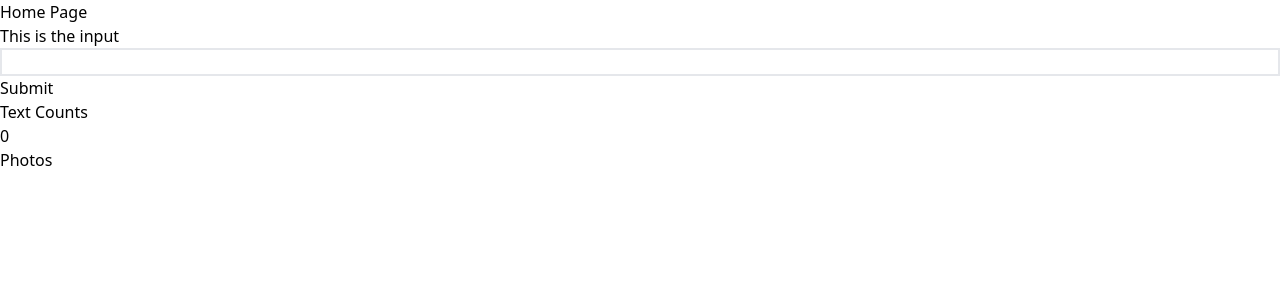
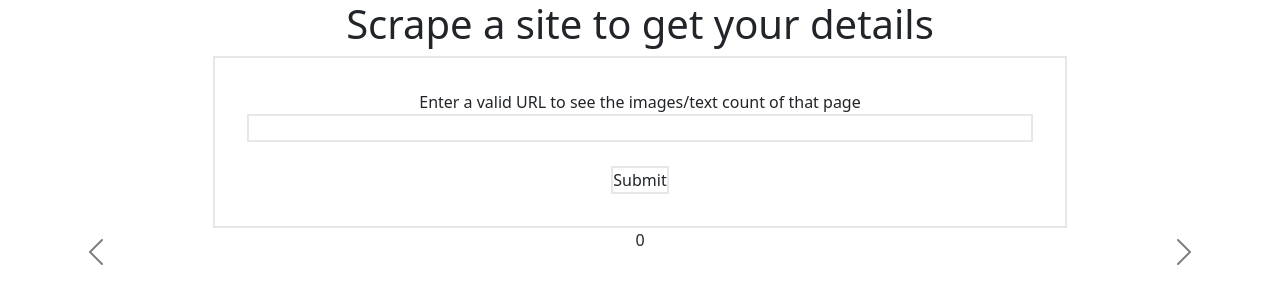
Before and after one commit to jarodchristiansen/xc-image-gallery, a Next.js app: page / in a window 1280 px wide. Shown: the top 304 px of the page. Built offline with nearby package versions, Linux system fonts and the light colour scheme.

Commit message:
bootstrap/base-styling

```diff
--- /dev/null
+++ b/components/ImageCarousel/index.tsx
@@ -0,0 +1,91 @@
+import { useState } from "react";
+// import { items } from "../public/Items.json";
+import { Carousel } from "react-bootstrap";
+
+const LandingCarousel = (photos: any) => {
+  const { photos: images } = photos;
+
+  const [index, setIndex] = useState(0);
+
+  const handleSelect = (selectedIndex: number, e: any) => {
+    setIndex(selectedIndex);
+  };
+
+  return (
+    <div className="flex flex-col min-w-full">
+      <Carousel
+        activeIndex={index}
+        onSelect={handleSelect}
+        fade
+        variant="dark"
+        indicators={false}
+      >
+        {!!images.length &&
+          images.map((item: any, idx: number) => (
+            <Carousel.Item
+              key={item + idx.toString()}
+              interval={2000}
+              className="carousel-item"
+            >
+              <img
+                src={item}
+                alt="slides"
+                className="carousel-image max-h-96 max-w-7xl mx-auto"
+              />
+            </Carousel.Item>
+          ))}
+      </Carousel>
+    </div>
+  );
+};
+
+// const CarouselContainer = styled.div`
+//   display: flex;
+//   flex-direction: column;
+//   width: 100%;
+//   max-width: 80rem;
+//   border-radius: 10px 10px, 0 0;
+//   img {
+//     max-height: 30rem;
+//     max-width: 26rem;
+//     @media ${MediaQueries.MD} {
+//       min-width: 90rem;
+//       min-height: 45rem;
+//     }
+//   }
+//   h3 {
+//     color: #3f3e3e;
+//     font-weight: bold;
+//     letter-spacing: 0.05rem;
+//     margin: auto;
+//     width: 100%;
+//     padding: 0.5rem 0;
+//     border-top: 1px solid lightgray;
+//     border-right: 1px solid lightgray;
+//     border-left: 1px solid lightgray;
+//     background-color: #9997f752;
+//     max-width: 26rem;
+//     @media ${MediaQueries.MD} {
+//       max-width: 90rem;
+//       border-radius: 0 0 10px 10px;
+//     }
+//   }
+//   p {
+//     color: black;
+//   }
+//   .carousel-item {
+//     width: "100%";
+//     position: relative;
+//     .carousel-control-prev-icon {
+//       color: black;
+//     }
+//     .carousel-control-next-icon {
+//       color: black;
+//     }
+//     .carousel-image {
+//       position: relative;
+//     }
+//   }
+// `;
+
+export default LandingCarousel;
--- a/components/TextCountChart/index.tsx
+++ b/components/TextCountChart/index.tsx
@@ -8,9 +8,7 @@ import {
 } from "recharts";
 import React, { useMemo } from "react";
 
-const TextCountChart = (data: any) =>
-  // { data, sum }: UserHoldingsPieChartProps
-  {
+const TextCountChart = (data: any) => {
   const COLORS = [
     "#8884d8",
     "#82ca9d",
@@ -24,16 +22,9 @@ const TextCountChart = (data: any) =>
   ];
 
   return (
-      <div className="min-w-full">
     <div>
-          <h2>Text Counts</h2>
-
-          {/* <span className="total-span">Total - {currencyFormat(sum)}</span> */}
-
-          <div className="min-w-full">
       {data.data.length && (
-              // <ResponsiveContainer width={600} height={600}>
-              <PieChart width={500} height={500}>
+        <PieChart width={500} height={500} className="mx-auto">
           <Pie
             data={data.data}
             color="#000000"
@@ -59,26 +50,9 @@ const TextCountChart = (data: any) =>
           />
           <Legend />
         </PieChart>
-              // </ResponsiveContainer>
       )}
-          </div>
-        </div>
     </div>
   );
 };
 
-// const ChartContainer = styled.div`
-//   border: 1px solid black;
-//   border-radius: 10px;
-//   padding: 1rem 1rem;
-//   background-color: white;
-//   box-shadow: 2px 4px 8px lightgray;
-//   text-align: center;
-
-//   h1,
-//   .total-span {
-//     font-weight: bold;
-//   }
-// `;
-
 export default TextCountChart;
--- a/package.json
+++ b/package.json
@@ -14,11 +14,13 @@
     "@types/react": "18.0.26",
     "@types/react-dom": "18.0.10",
     "@types/recharts": "^1.8.24",
+    "bootstrap": "^5.2.3",
     "cheerio": "^1.0.0-rc.12",
     "eslint": "8.31.0",
     "eslint-config-next": "13.1.1",
     "next": "13.1.1",
     "react": "18.2.0",
+    "react-bootstrap": "^2.7.0",
     "react-dom": "18.2.0",
     "recharts": "^2.3.2",
     "typescript": "4.9.4"
--- a/pages/api/webscrape/index.ts
+++ b/pages/api/webscrape/index.ts
@@ -1,10 +1,10 @@
-// Next.js API route support: https://nextjs.org/docs/api-routes/introduction
 import type { NextApiRequest, NextApiResponse } from "next";
-const cheerio = require("cheerio"); // 1
+const cheerio = require("cheerio");
 
 type Data = {
   images: any;
   sortedWordMap: any;
+  wordCount: number;
 };
 
 type ErrorData = {
@@ -21,6 +21,7 @@ export default async function handler(
   let results = [] as any;
   let wordMap = {} as any;
   let sortedWordMap = [] as any;
+  let wordCount = 0;
 
   if (typeof url_input == "string") {
     cleanedUrl = url_input?.replace(/["']/g, "");
@@ -61,8 +62,9 @@ export default async function handler(
         }
       });
 
-      for (var vehicle in wordMap) {
-        sortedWordMap.push([vehicle, wordMap[vehicle]]);
+      for (var word in wordMap) {
+        wordCount += wordMap[word];
+        sortedWordMap.push([word, wordMap[word]]);
       }
 
       sortedWordMap.sort(function (a: any, b: any) {
@@ -72,32 +74,6 @@ export default async function handler(
       sortedWordMap = sortedWordMap.slice(0, 10).map((result: any) => {
         return { word: result[0], count: result[1] };
       });
-
-      // const textData = useMemo(() => {
-      //   if (!textResults) return [];
-
-      //   let data = [
-      //     ...textResults.map((result) => {
-      //       return { word: result[0], count: result[1] };
-      //     }),
-      //   ];
-
-      //   return data;
-      // }, [textResults]);
-
-      // const dataMap = useMemo(() => {
-
-      //   if (!data.length) return [];
-
-      //   return data.map((datapoint: any) => {
-      //     return (
-      //       <div>
-      //         <h2>Word: {datapoint?.word}</h2>
-      //         <h2>Count: {datapoint?.count}</h2>
-      //       </div>
-      //     );
-      //   });
-      // }, [data]);
     } catch (err) {
       res.statusCode = 404;
       let errObject = {
@@ -109,7 +85,5 @@ export default async function handler(
     }
   }
 
-  // sortedWordMap = sortedWordMap.slice(0, 10);
-
-  res.status(200).json({ images: results, sortedWordMap });
+  res.status(200).json({ images: results, sortedWordMap, wordCount });
 }
--- a/pages/index.tsx
+++ b/pages/index.tsx
@@ -4,14 +4,14 @@ import { Inter } from "@next/font/google";
 import styles from "../styles/Home.module.css";
 import { useMemo, useState } from "react";
 import TextCountChart from "../components/TextCountChart";
-
-const inter = Inter({ subsets: ["latin"] });
+import LandingCarousel from "../components/ImageCarousel";
 
 export default function Home() {
   const [urlInput, setUrlInput] = useState<string>("");
   const [imageResults, setImageResults] = useState([]);
   const [textResults, setTextResults] = useState([]);
   const [errorMessage, setErrorMessage] = useState();
+  const [wordCount, setWordCount] = useState(undefined);
 
   const sendRequest = async (e: React.ChangeEvent<HTMLFormElement>) => {
     // Sends URL to fetch images/data
@@ -20,6 +20,8 @@ export default function Home() {
     let results = await fetch(`/api/webscrape/?url_input='${urlInput}'`)
       .then((res) => res.json())
       .catch((err) => console.log({ err }));
+
+    setWordCount(results.wordCount);
 
     if (results?.images) {
       setImageResults(results.images);
@@ -31,8 +33,6 @@ export default function Home() {
   };
 
   const validateForm = (e: React.ChangeEvent<HTMLInputElement>) => {
-    // Sets url input/validates form, needs to disable submit if not actual url
-
     setUrlInput(e.target.value);
     let input = e.target.value;
 
@@ -45,49 +45,58 @@ export default function Home() {
     console.log({ test });
   };
 
-  const PhotoGallery = useMemo(() => {
-    if (!imageResults) return [];
+  // const PhotoGallery = useMemo(() => {
+  //   if (!imageResults) return [];
 
-    return imageResults.map((image, idx) => {
-      return (
-        <div className="min-w-full" key={image + idx.toString()}>
-          <Image src={image} height={90} width={90} alt="image" />
-        </div>
-      );
-    });
-  }, [imageResults]);
+  //   return imageResults.map((image, idx) => {
+  //     return (
+  //       <div className="min-w-full" key={image + idx.toString()}>
+  //         <Image src={image} height={90} width={90} alt="image" />
+  //       </div>
+  //     );
+  //   });
+  // }, [imageResults]);
 
   return (
-    <div>
+    <div className="flex-col text-center items-center">
       <Head>
-        <title>Create Next App</title>
-        <meta name="description" content="Generated by create next app" />
+        <title>XC Gallery</title>
+        <meta name="description" content="Image/text scraper for XC takehome" />
         <meta name="viewport" content="width=device-width, initial-scale=1" />
         <link rel="icon" href="/favicon.ico" />
       </Head>
 
-      <form onSubmit={sendRequest}>
-        Home Page
+      <h1>Scrape a site to get your details</h1>
+
+      <form
+        onSubmit={sendRequest}
+        className="flex-col mx-auto border-2 border-solid w-8/12 text-center p-8"
+      >
         <div>
-          <label htmlFor="url-input">This is the input</label>
+          <label htmlFor="url-input">
+            Enter a valid URL to see the images/text count of that page
+          </label>
           <input
             type="text"
             name="url-input"
-            className="w-3 min-w-full border-2 border-solid"
+            className="min-w-full border-2 border-solid"
             onChange={(e) => validateForm(e)}
           />
         </div>
-        <button type="submit">Submit</button>
+
+        <div className="pt-6">
+          <button type="submit" className="border-2 border-solid">
+            Submit
+          </button>
+        </div>
       </form>
 
-      <div className="w-3 min-w-full">
-        {textResults && (
-          <div className="min-w-full">
-            <TextCountChart data={textResults} />
-          </div>
-        )}
-        Photos
-        <div className="grid">{PhotoGallery}</div>
+      <div>
+        {wordCount && <h3>Total Word Count: {wordCount}</h3>}
+
+        {textResults && <TextCountChart data={textResults} />}
+
+        {imageResults && <LandingCarousel photos={imageResults} />}
       </div>
     </div>
   );
```
Also changed, not shown: pages/_app.tsx (+4 -3 lines), 1 other file (tests, documents, lock files or other folders). Lines whose indentation alone changed are shown as unchanged.
